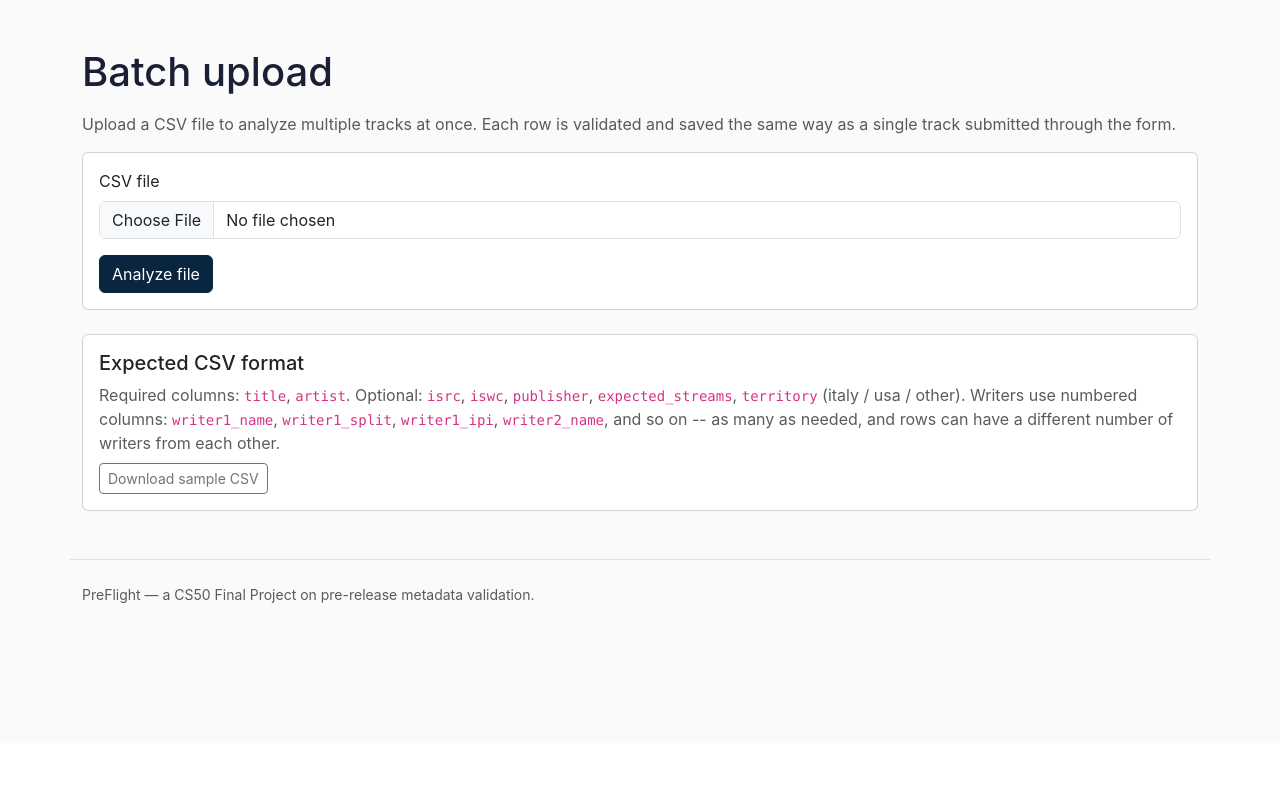
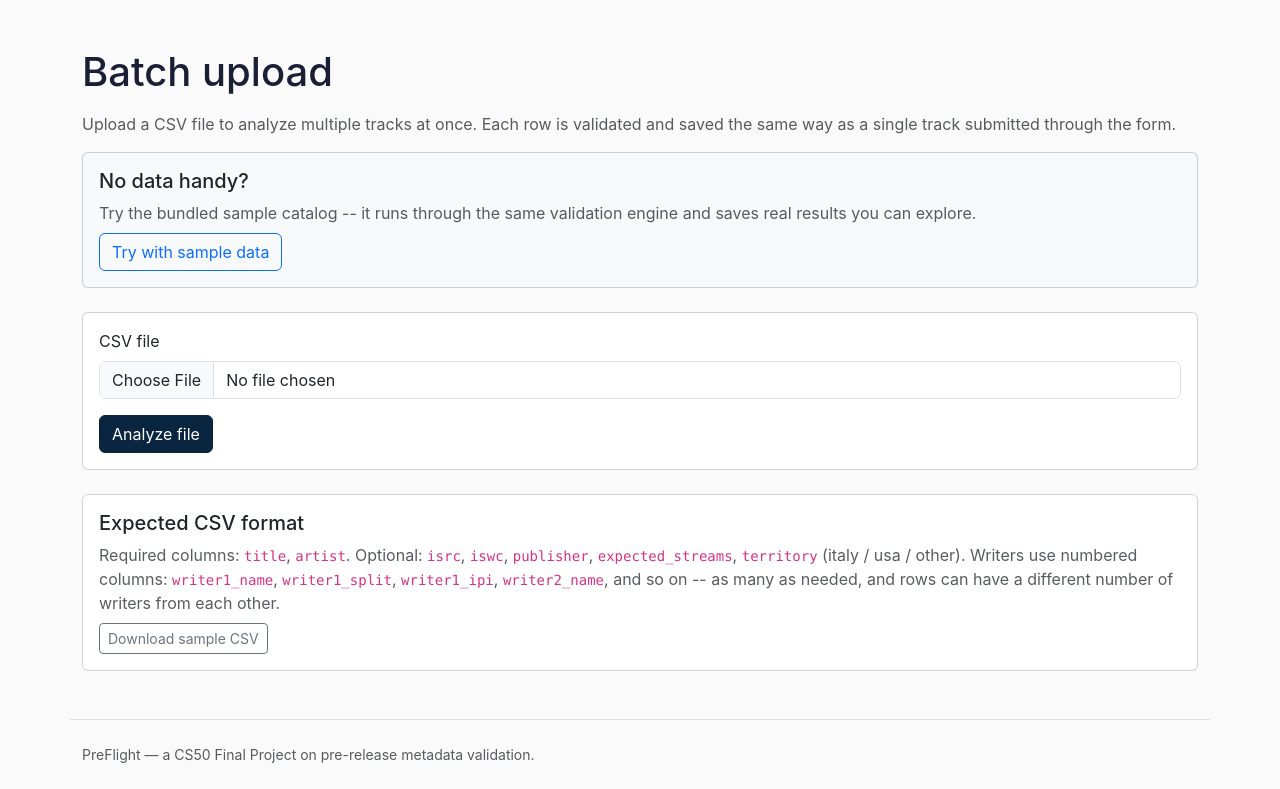
Before and after one commit to RiccardoDurante/preflight, a Flask app: page /batch in a window 1280 px wide. Shown: the part 57-846 px from the top of the page. Before the commit the page ends 660 px from the top, so only its background shows below. Run offline with Flask 3, Linux system fonts and the light colour scheme.

Commit message:
Add one-click sample data demo so first-time visitors see real results immediately

```diff
--- a/app.py
+++ b/app.py
@@ -1,6 +1,7 @@
 """app.py — Flask routes for the PreFlight app."""
 
 import csv
+import os
 from io import BytesIO, StringIO
 from flask import Flask, render_template, request, redirect, url_for, abort, Response
 
@@ -206,6 +207,46 @@ def batch():
     return render_template("batch_results.html", results=results)
 
 
+# One-click demo: runs the bundled sample CSV through the same pipeline
+# as a real upload, so a first-time visitor with no data of their own
+# can still see batch upload and the dashboard working with real results.
+@app.route("/batch/try-sample")
+def batch_try_sample():
+    sample_path = os.path.join(app.root_path, "static", "sample_batch.csv")
+    with open(sample_path, "r", encoding="utf-8-sig") as f:
+        text = f.read()
+
+    reader = csv.DictReader(StringIO(text))
+    results = []
+    row_number = 1
+
+    for row in reader:
+        row_number += 1
+        track, row_error = parse_batch_row(row)
+
+        if row_error:
+            results.append({"row": row_number, "error": row_error})
+            continue
+
+        issues = run_all_checks(track)
+        score = calculate_risk_score(issues)
+        track_id = save_track(track, score, issues)
+        revenue_risk = estimate_revenue_at_risk(track, issues)
+
+        results.append({
+            "row": row_number,
+            "track_id": track_id,
+            "title": track["title"],
+            "artist": track["artist"],
+            "score": score,
+            "band": score_band(score),
+            "issue_count": len(issues),
+            "revenue_risk": revenue_risk,
+        })
+
+    return render_template("batch_results.html", results=results)
+
+
 # Dashboard: catalog-wide stats across every analyzed track.
 @app.route("/dashboard")
 def dashboard():
--- a/templates/batch.html
+++ b/templates/batch.html
@@ -11,6 +11,19 @@
 {% if error %}
     <div class="alert alert-danger">{{ error }}</div>
 {% endif %}
+
+<div class="card mb-4 bg-light">
+    <div class="card-body">
+        <h5 class="card-title">No data handy?</h5>
+        <p class="text-muted mb-2">
+            Try the bundled sample catalog -- it runs through the same
+            validation engine and saves real results you can explore.
+        </p>
+        <a href="{{ url_for('batch_try_sample') }}" class="btn btn-outline-primary">
+            Try with sample data
+        </a>
+    </div>
+</div>
 
 <div class="card mb-4">
     <div class="card-body">
--- a/templates/dashboard.html
+++ b/templates/dashboard.html
@@ -5,7 +5,10 @@
 <h1 class="mb-4">Dashboard</h1>
 
 {% if summary.total_tracks == 0 %}
-    <p class="text-muted">No tracks analyzed yet. <a href="{{ url_for('index') }}">Start now</a>.</p>
+    <p class="text-muted">
+    No tracks analyzed yet. <a href="{{ url_for('index') }}">Start now</a>
+    or <a href="{{ url_for('batch_try_sample') }}">try the sample catalog</a>.
+</p>
 {% else %}
     <div class="row g-3 mb-4">
         <div class="col-md-3">
--- a/templates/history.html
+++ b/templates/history.html
@@ -36,6 +36,9 @@
         </tbody>
     </table>
 {% else %}
-    <p class="text-muted">No tracks analyzed yet. <a href="{{ url_for('index') }}">Start now</a>.</p>
+    <p class="text-muted">
+    No tracks analyzed yet. <a href="{{ url_for('index') }}">Start now</a>
+    or <a href="{{ url_for('batch_try_sample') }}">try the sample catalog</a>.
+</p>
 {% endif %}
 {% endblock %}
```
Also changed, not shown: templates/index.html (+5 -2 lines), README.md.
